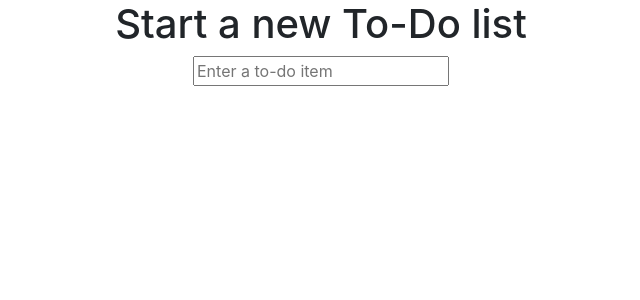
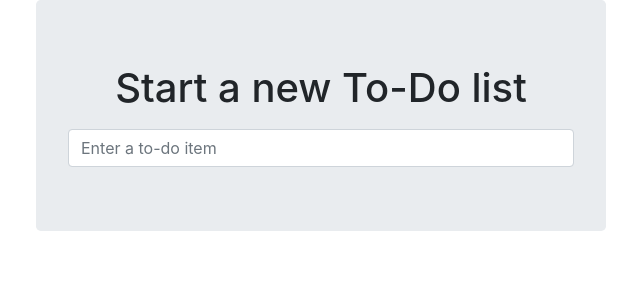
Before and after one commit to cp-victor/TDD, a Django app: page / in a window 1280 px wide. Shown: the top 300 px of the page, without its empty margins (34-674 px from the left). Run offline with Django 3.2, Linux system fonts and the light colour scheme; some libraries are stand-ins or nearby versions.

Commit message:
Use Bootstrap to improve layout/ Bug with align

```diff
--- a/functional_tests/tests.py
+++ b/functional_tests/tests.py
@@ -14,6 +14,7 @@ class NewVisitorTest(StaticLiveServerTestCase):
         self.browser = webdriver.Firefox()
 
     def tearDown(self):
+        self.browser.refresh()
         self.browser.quit()
 
     def wait_for_row_in_list_table(self, row_text):
--- /dev/null
+++ b/lists/static/base.css
@@ -0,0 +1,3 @@
+#id_new_item {
+    margin-top: 2ex;
+}
--- a/lists/templates/base.html
+++ b/lists/templates/base.html
@@ -7,30 +7,31 @@
         <meta name="viewport" content="width=device-width, initial-scale=1">
         <title>To-Do lists</title>
         <link href="/static/bootstrap/css/bootstrap.min.css" rel="stylesheet">
+        <link href="/static/base.css" rel="stylesheet">
     </head>
 
     <body>
         <div class="container">
-
             <div class="row">
-                <div class="col-md-6 col-md-offset-3">
+                <div class="col-md-6 col-md-offset-3 jumbotron">
                     <div class="text-center">
                         <h1>{% block header_text %}{% endblock %}</h1>
-                        <form method="POST" action="{% block form_action %}{% endblock %}"></form>
+                        <form method="POST" action="{% block form_action %}{% endblock %}">
                             <input name="item_text" id="id_new_item"
+                                class="form-control input-lg"
                                 placeholder="Enter a to-do item" />
                             {% csrf_token %}
+                        </form>
                     </div>
                 </div>
             </div>
-
             <div class="row">
                 <div class="col-md-6 col-md-offset-3">
                     {% block table %}
                     {% endblock %}
                 </div>
             </div>
+        </div>
 
-        </div>
     </body>
 </html>
--- a/lists/templates/list.html
+++ b/lists/templates/list.html
@@ -5,7 +5,7 @@
 {% block form_action %}/lists/{{ list.id }}/add_item{% endblock %}
 
 {% block table %}
-    <table id="id_list_table">
+    <table id="id_list_table" class="table">
         {% for item in list.item_set.all %}
             <tr><td>{{ forloop.counter }}: {{ item.text }}</td></tr>
         {% endfor %}
--- a/lists/urls.py
+++ b/lists/urls.py
@@ -2,7 +2,7 @@ from django.conf.urls import url
 from lists import views
 
 urlpatterns = [
-    url(r'^new$', views.new_list, name='home'),
+    url(r'^new$', views.new_list, name='new_list'),
     url(r'^(\d+)/$', views.view_list, name='view_list'),
     url(r'^(\d+)/add_item$', views.add_item, name='add_item'),
 ]
--- a/lists/views.py
+++ b/lists/views.py
@@ -3,10 +3,6 @@ from lists.models import Item, List
 
 def home_page(request):
     return render(request, 'home.html')
-
-def view_list(request, list_id):
-    list_ = List.objects.get(id=list_id)
-    return render(request, 'list.html', {'list': list_})
 
 def new_list(request):
     list_ = List.objects.create()
@@ -17,3 +13,7 @@ def add_item(request, list_id):
     list_ = List.objects.get(id=list_id)
     Item.objects.create(text=request.POST['item_text'], list=list_)
     return redirect(f'/lists/{list_.id}/')
+
+def view_list(request, list_id):
+    list_ = List.objects.get(id=list_id)
+    return render(request, 'list.html', {'list': list_})
```
